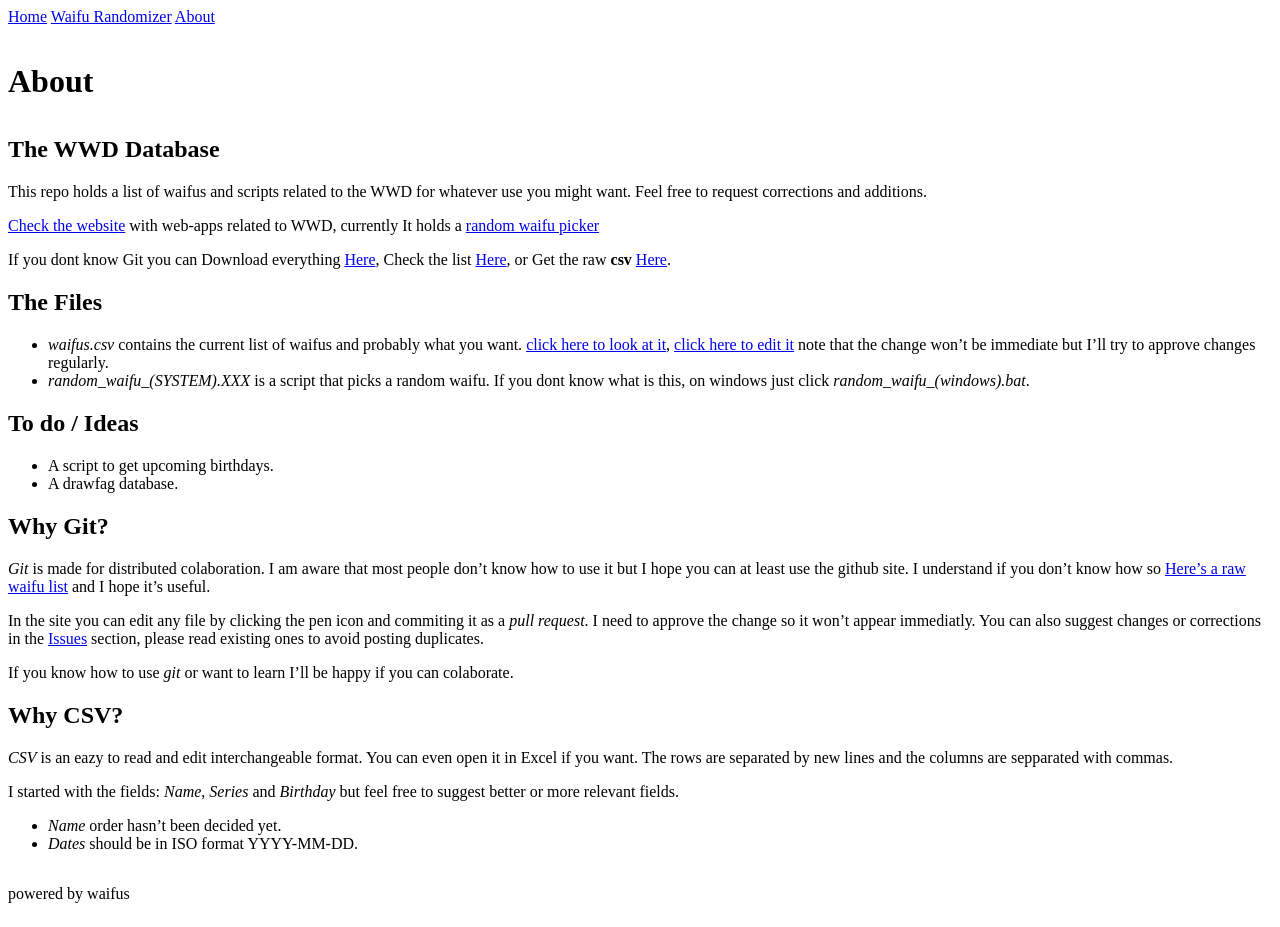
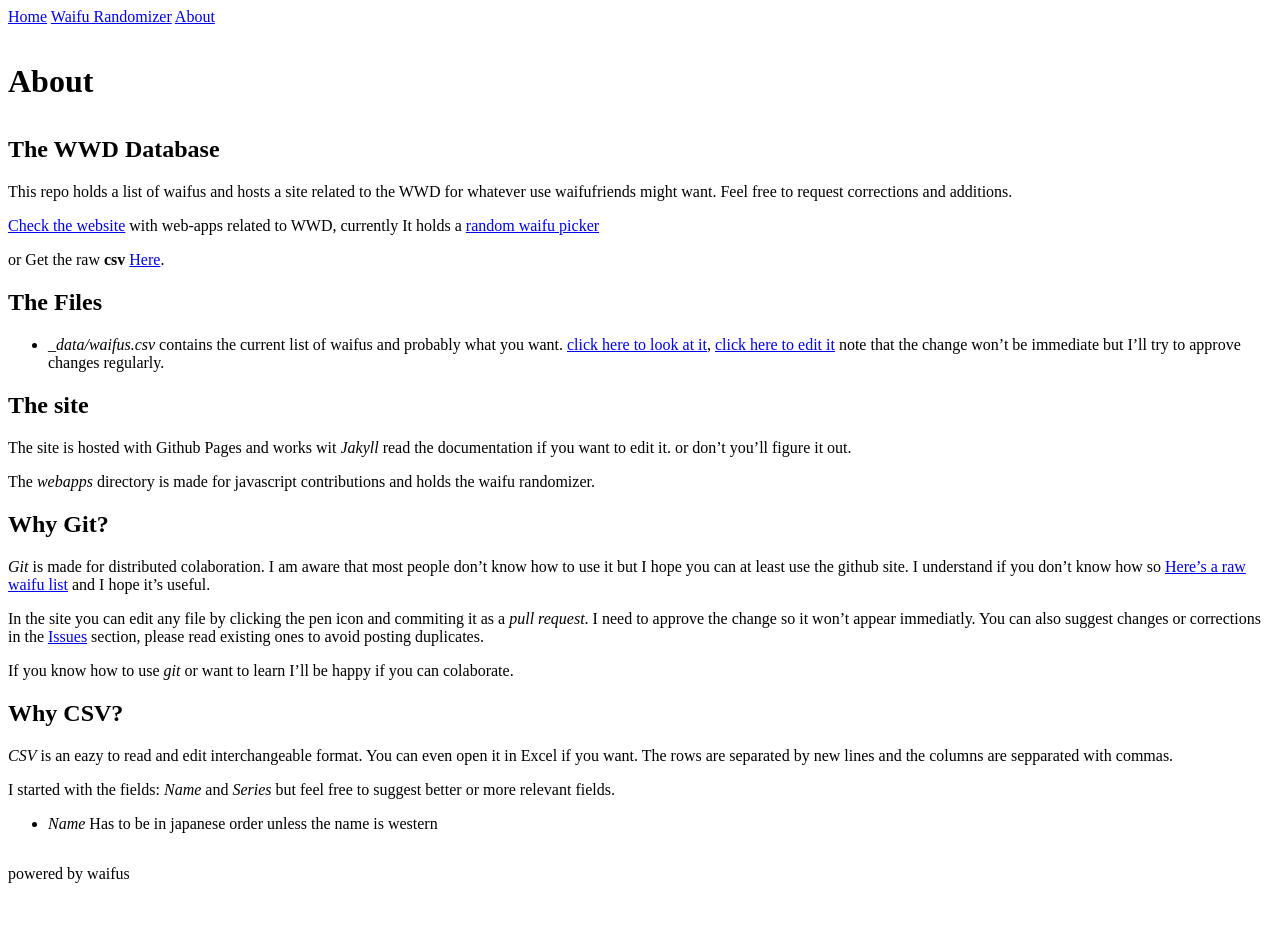
Before and after one commit to shfg-wwd/wwd, a Jekyll site: the page built from about.md, in a window 1280 px wide. Built offline with Jekyll 4.4.1, drawn with Linux system fonts in a browser that asks for light colours.

Commit message:
updated readme

```diff
--- a/about.md
+++ b/about.md
@@ -3,25 +3,23 @@
   title: About
 ---
 # The WWD Database
-This repo holds a list of waifus and scripts related to the WWD for whatever
-use you might want. Feel free to request corrections and additions.
+This repo holds a list of waifus and hosts a site related to the WWD for whatever
+use waifufriends might want. Feel free to request corrections and additions.
 
 [Check the website][github-page] with web-apps related to WWD, currently It holds a [random waifu picker][random-picker]
 
-If you dont know Git you can Download everything [Here][download], Check the list [Here][waifu_list],
 or Get the raw **csv** [Here][waifu_raw].
 
 ## The Files
-- *waifus.csv* contains the current list of waifus and probably what you want.
+- *_data/waifus.csv* contains the current list of waifus and probably what you want.
   [click here to look at it][waifu_list], [click here to edit it][waifu_edit]
   note that the change won't be immediate but I'll try to approve changes
   regularly.
-- *random_waifu_(SYSTEM).XXX* is a script that picks a random waifu. If you dont
-  know what is this, on windows just click *random_waifu_(windows).bat*.
 
-## To do / Ideas
-- A script to get upcoming birthdays.
-- A drawfag database.
+## The site
+The site is hosted with Github Pages and works wit *Jakyll* read the documentation if you want to edit it. or don't you'll figure it out.
+
+The *webapps* directory is made for javascript contributions and holds the waifu randomizer.
 
 ## Why Git?
 *Git* is made for distributed colaboration. I am aware that most people don't
@@ -40,16 +38,15 @@ If you know how to use *git* or want to learn I'll be happy if you can colaborat
 *CSV* is an eazy to read and edit interchangeable format. You can even open it in Excel if you want.
 The rows are separated by new lines and the columns are sepparated with commas.
 
-I started with the fields: *Name*, *Series* and *Birthday* but feel free to suggest better
+I started with the fields: *Name* and *Series* but feel free to suggest better
 or more relevant fields.
 
-- *Name* order hasn't been decided yet.
-- *Dates* should be in ISO format YYYY-MM-DD.
+- *Name* Has to be in japanese order unless the name is western
 
-[download]: <https://github.com/shfg-wwd/wwd/archive/main.zip>
-[waifu_list]: <https://github.com/shfg-wwd/wwd/blob/main/waifus.csv>
-[waifu_raw]: <https://raw.githubusercontent.com/shfg-wwd/wwd/main/waifus.csv>
-[waifu_edit]: <https://github.com/shfg-wwd/wwd/edit/main/waifus.csv>
+[download]: </_data/waifus.csv>
+[waifu_list]: <https://github.com/shfg-wwd/wwd/blob/main/_data/waifus.csv>
+[waifu_raw]: <https://raw.githubusercontent.com/shfg-wwd/wwd/main/_data/waifus.csv>
+[waifu_edit]: <https://github.com/shfg-wwd/wwd/edit/main/_data/waifus.csv>
 [issues]: <https://github.com/shfg-wwd/wwd/issues>
-[github-page]:<https://shfg-wwd.github.io/wwd/>
-[random-picker]:<https://shfg-wwd.github.io/wwd/site/index.html>
+[github-page]:</>
+[random-picker]:</webapps/random_waifu.html>
--- a/index.html
+++ b/index.html
@@ -34,4 +34,4 @@ where web-apps related to WWD will be hosted.
 
 <br />
 Your waifu isn't here? edit the list
-<a href="https://github.com/shfg-wwd/wwd/blob/main/_data/waifus.csv">on the github repo</a>
+<a href="https://github.com/shfg-wwd/wwd/edit/main/_data/waifus.csv">on the github repo</a>
```
Also changed, not shown: README.md.
